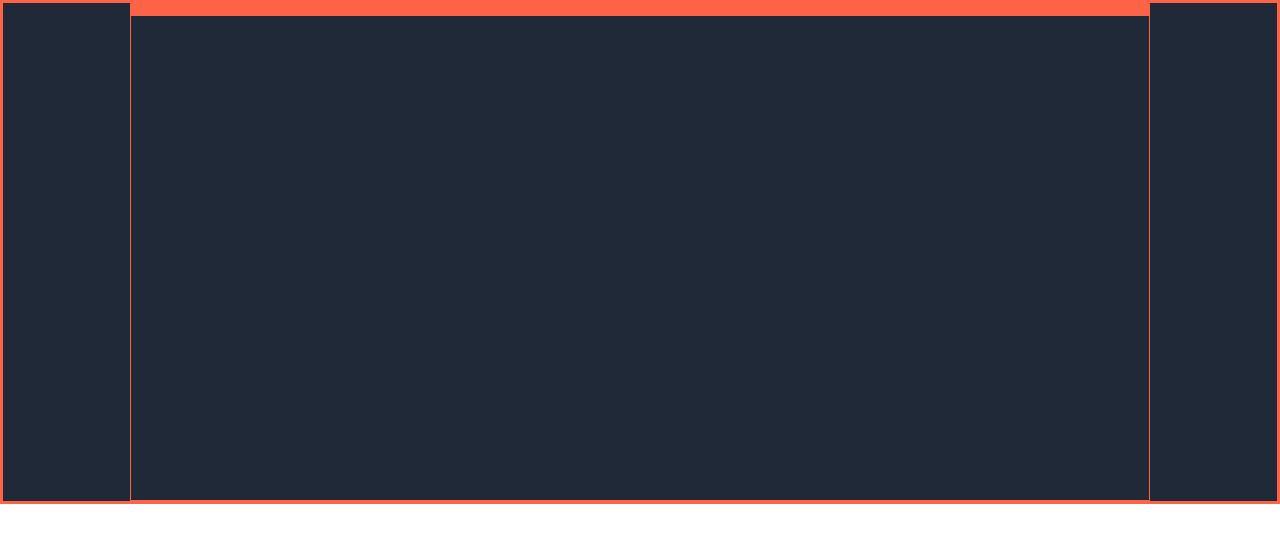
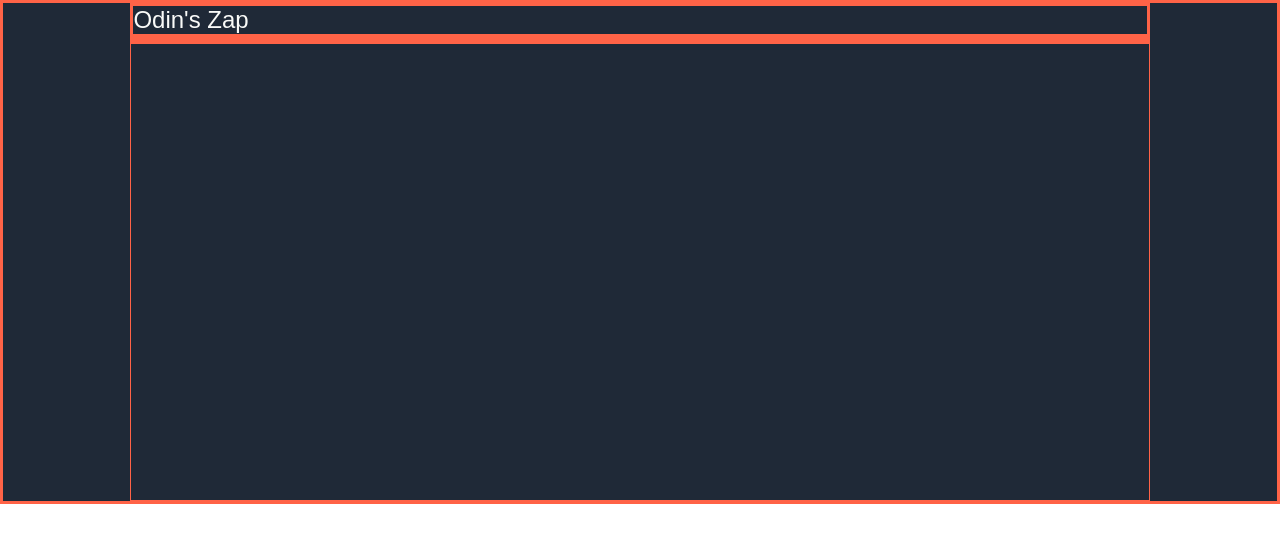
Before and after one commit to Abbass-Jradi/Abbass_Jradi_Odin, a plain HTML site: page index.html in a window 1280 px wide. Drawn offline with Linux system fonts and the light colour scheme.

Commit message:
Add logo

```diff
--- a/index.html
+++ b/index.html
@@ -11,7 +11,7 @@
       <div class="top-section">
         <div class="content">
             <div class="header">
-                <div class="logo"></div>
+                <div class="logo">Odin's Zap</div>
                 <div class="navigation-bar"></div>
             </div>
             <div class="text">
--- a/style.css
+++ b/style.css
@@ -20,3 +20,12 @@
     width: 80%;
     height: 100%;
 }
+
+.header {
+
+}
+
+.logo {
+    color: #F9FAF8;
+    font-size: 24px;
+}
```
